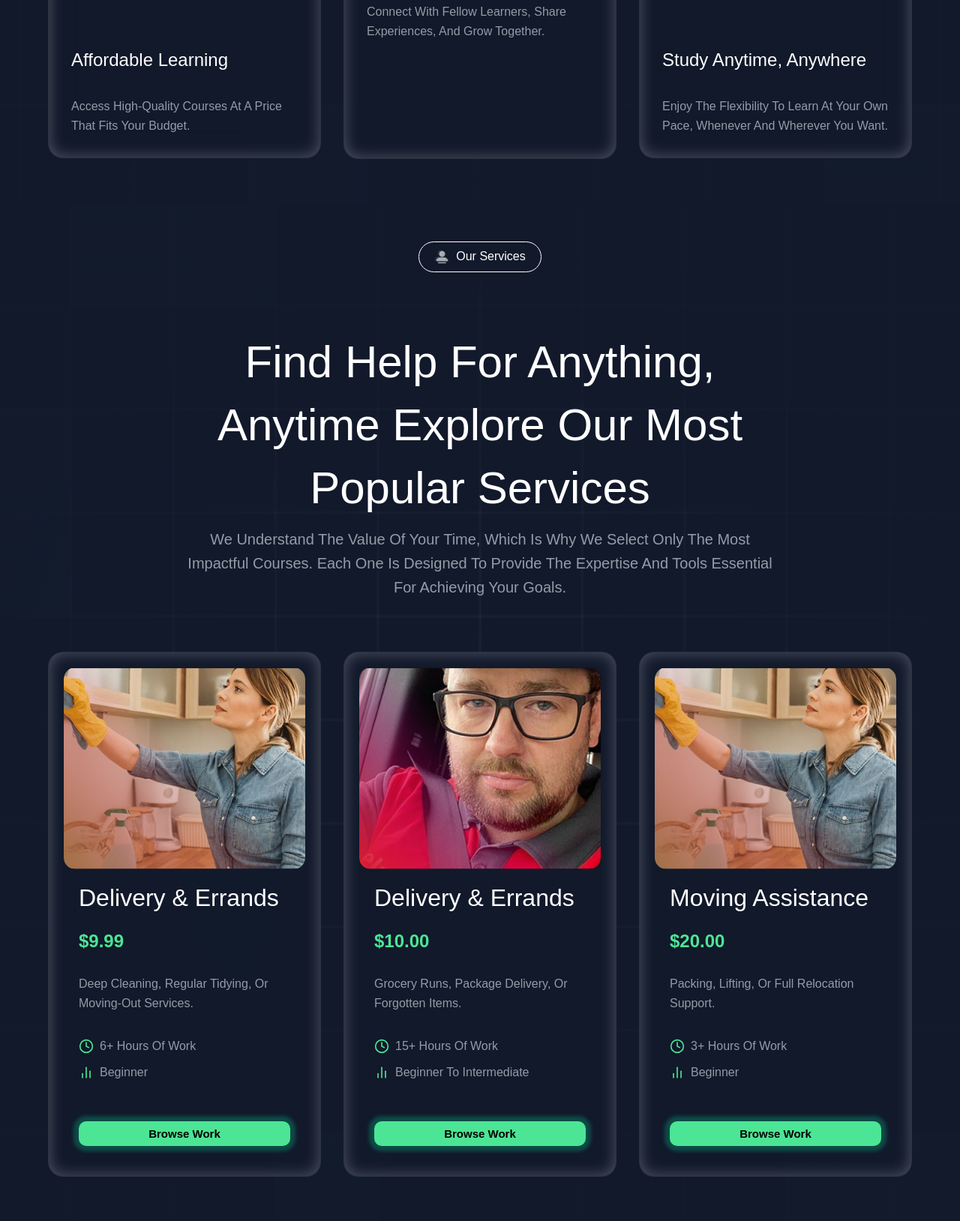
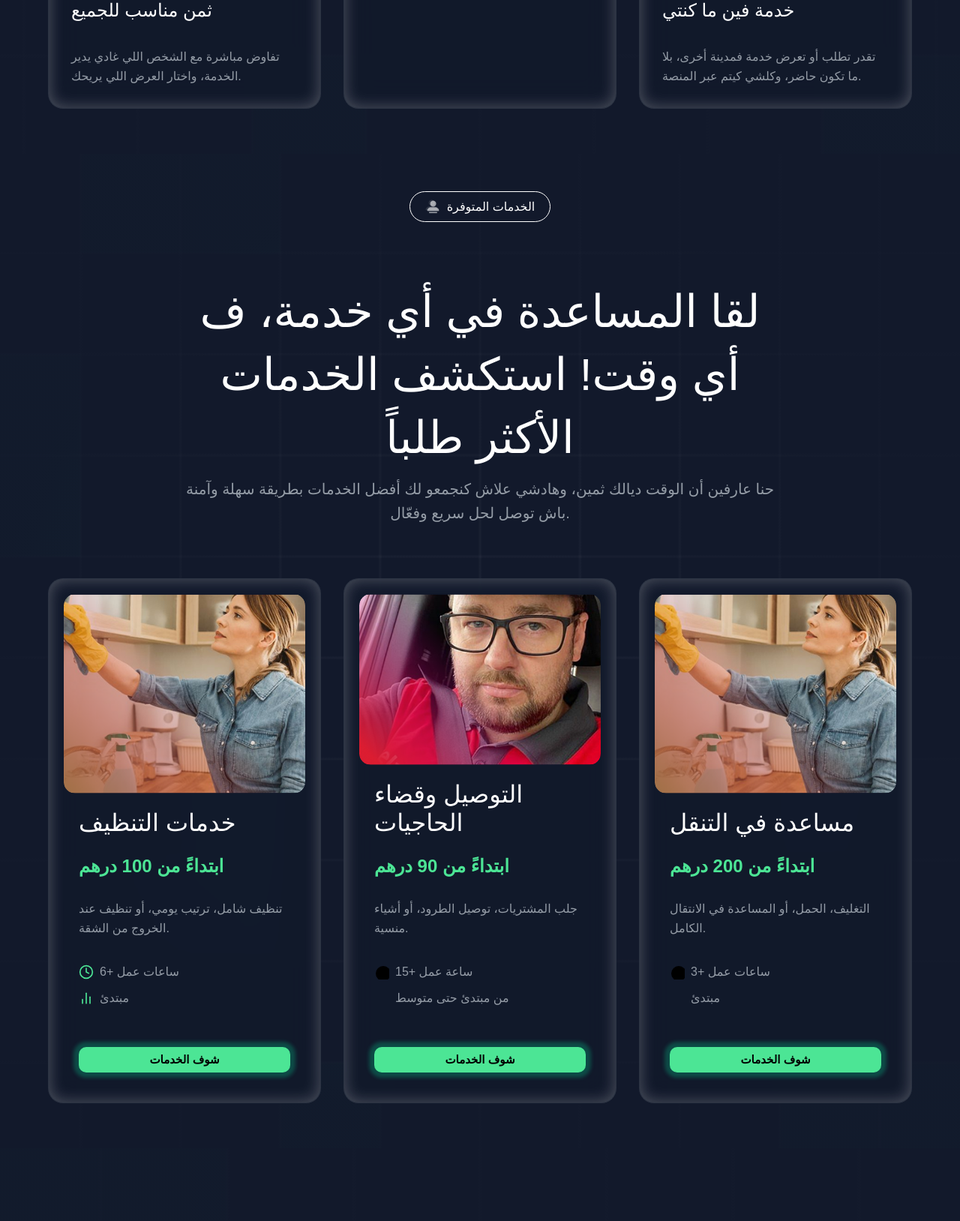
Before and after one commit to Yacobel/PFE, a PHP site: page / in a window 1280 px wide. Shown: the part 3694-5322 px from the top of the page at 75% size. Run offline with PHP 8.4, Linux system fonts and the light colour scheme; some web fonts are replaced.

Commit message:
Translate content to Arabic and update page title for localization

```diff
--- a/index.php
+++ b/index.php
@@ -1,9 +1,9 @@
 <!DOCTYPE html>
-<html lang="en">
+<html lang="ar">
 
 <head>
   <?php
-  $pageTitle = "Home";
+  $pageTitle = "الرئيسية";
   include 'components/head.php';
   ?>
   <link rel="stylesheet" href="./style/style.css">
@@ -25,25 +25,24 @@
       <div class="hero-info">
         <div class="rating">
           <p>
-            Rated <span>4.9 ★</span> by Freelance Experts
-            <img src="./style/images/rating.png" alt="Rating" />
+            من عند خبراء الفريلانس <span>4.9 ★</span> تقييمنــا
+            <img src="./style/images/rating.png" alt="تقييم" />
           </p>
         </div>
         <div class="header-hero">
           <div class="headline">
-            <h1>Get Your <span>Tasks</span> Done Anytime, Anywhere</h1>
+            <h1>خلي <span>المهام</span> يتدارو فأي وقت وفأي بلاصة</h1>
           </div>
           <div class="description">
             <p>
-              Post any task you need help with, and let skilled people in your
-              area accept and complete it for you.
+              زيد خدمتك، وخلي الناس القريبين ليك لي عندهم المهارات ياخدوها وينفذوها ليك.
             </p>
           </div>
         </div>
 
         <div class="hero-btn">
-          <a href="./register.php">Create Your Task Now
-            <img src="./style/images/Clip path group.png" alt="Arrow icon" />
+          <a href="./register.php">زيد خدمتك دابا!
+            <img src="./style/images/Clip path group.png" alt="آيقونة السهم" />
           </a>
         </div>
       </div>
@@ -52,60 +51,58 @@
     <!-- Video Explanation Section -->
     <div class="video-explain">
       <div class="img">
-        <!-- Video content will go here -->
+        <!-- غادي يكون هنا فيديو الشرح -->
       </div>
     </div>
 
     <!-- Solutions Section -->
     <div class="solution">
       <div class="our-solution">
-        <p>Our Solutions</p>
+        <p>الحلول ديالنا:</p>
       </div>
       <div class="headline">
-        <h2>A Smarter Way to Get Things Done, From Start to Finish</h2>
+        <h2>طريقة ذكية باش تدير المهام ديالك من الأول حتى للآخر</h2>
         <p>
-          Quickly describe what you need, set your location and deadline, and
-          post your task. No complicated steps — just clarity and control.
+          وصف الخدمة ديالك بسرعة، حدد المدينة والوقت، وزيدها فالموقع. بلا ما تدوخ، كلشي واضح وساهل.
         </p>
       </div>
       <div class="cards">
         <div class="card">
           <div class="card-icon">
-            <img src="./style/images/1.png" alt="Simple Task Posting" />
+            <img src="./style/images/1.png" alt="نشر المهمة بسهولة" />
           </div>
-          <h3>Simple Task Posting</h3>
+          <h3>نشر المهمة بسهولة</h3>
           <p>
-            Easily describe your task and set your preferences in minutes.
+            فدقايق، كتب شنو خاصك وخلي الناس تعرف الشروط ديالك.
           </p>
         </div>
         <div class="card">
           <div class="card-icon">
-            <img src="./style/images/1.png" alt="Quick Matching" />
+            <img src="./style/images/1.png" alt="مطابقة سريعة" />
           </div>
-          <h3>Quick Matching</h3>
-          <p>Get connected with skilled taskers in your area quickly.</p>
+          <h3>مطابقة سريعة</h3>
+          <p>كاتلقى ناس قريبين ليك ومهرة باش يديرو خدمتك بسرعة.</p>
         </div>
         <div class="card">
           <div class="card-icon">
-            <img src="./style/images/1.png" alt="Secure Payments" />
+            <img src="./style/images/1.png" alt="دفع آمن" />
           </div>
-          <h3>Secure Payments</h3>
-          <p>Pay only when your task is completed to your satisfaction.</p>
+          <h3>دفع آمن</h3>
+          <p>ما كتخلص حتى تكمل الخدمة و تكون راضي عليها.</p>
         </div>
       </div>
     </div>
 
+
    <!-- Advantages Section -->
 <div class="advantage">
   <div class="our-advantage">
-        <p>Our Advantages</p>
+    <p>علاش تختار منصتنا؟</p>
   </div>
   <div class="headline">
-        <h2>Why Thousands of Users Trust Us Every Day</h2>
+    <h2>علاش آلاف الناس كيعتمدوا علينا كل نهار؟</h2>
     <p>
-          Skill is designed to enhance your learning journey and advance your
-          career. With top-tier resources and tailored support, we provide
-          everything you need to achieve your objectives and beyond.
+      المنصة ديالنا كتوفر ليك طريقة سهلة وذكية باش تلقى أو تعرض خدمات في أي مدينة فالمغرب، بأمان وفعالية.
     </p>
   </div>
 
@@ -114,87 +111,86 @@
       <div class="images">
         <img
           src="./style/images/verification.png"
-              alt="Learn from the Best Icon" />
+          alt="Icon التحقق من المستخدمين" />
       </div>
       <div class="info-card">
-            <h3>Learn from the Best</h3>
+        <h3>مستخدمين متحقق منهم</h3>
         <p>
-              Benefit from the expertise of top-notch instructors and industry
-              professionals.
+          كندير تحقق من الهوية باش نضمنو الأمان والثقة بين الناس اللي كيطلبو وكيعرضو الخدمات.
         </p>
       </div>
     </div>
+
     <div class="card2">
       <div class="images">
-            <img src="./style/images/$.svg" alt="Affordable Learning Icon" />
+        <img src="./style/images/$.svg" alt="Icon الأسعار المناسبة" />
       </div>
       <div class="info-card">
-            <h3>Affordable Learning</h3>
+        <h3>ثمن مناسب للجميع</h3>
         <p>
-              Access high-quality courses at a price that fits your budget.
+          تفاوض مباشرة مع الشخص اللي غادي يدير الخدمة، واختار العرض اللي يريحك.
         </p>
       </div>
     </div>
+
     <div class="card3">
       <div class="images">
-            <img src="./style/images/f.svg" alt="Join Our Community Icon" />
+        <img src="./style/images/f.svg" alt="Icon المجتمع" />
       </div>
       <div class="info-card">
-            <h3>Join Our Community</h3>
+        <h3>مجتمع متعاون</h3>
         <p>
-              Connect with fellow learners, share experiences, and grow
-              together.
+          تواصل مع الناس فمدينتك، شارك التجارب ديالك، وخدم يد في يد مع محترفين.
         </p>
       </div>
     </div>
+
     <div class="card4">
       <div class="images">
         <img
           src="./style/images/contact.svg"
-              alt="Unlock Your Career Potential Icon" />
+          alt="Icon الفرص الجديدة" />
       </div>
       <div class="info-card">
-            <h3>Unlock Your Career Potential</h3>
+        <h3>فرص جديدة للخدمة</h3>
         <p>
-              Gain the skills and knowledge to advance your career and open
-              new opportunities.
+          سواء كنت كتشوف على خدمة ولا عندك مهارة، المنصة كتفتح ليك بيبان جديدة.
         </p>
       </div>
     </div>
+
     <div class="card5">
       <div class="images">
         <img
           src="./style/images/location.svg"
-              alt="Study Anytime, Anywhere Icon" />
+          alt="Icon الخدمة في أي بلاصة" />
       </div>
       <div class="info-card">
-            <h3>Study Anytime, Anywhere</h3>
+        <h3>خدمة فين ما كنتي</h3>
         <p>
-              Enjoy the flexibility to learn at your own pace, whenever and
-              wherever you want.
+          تقدر تطلب أو تعرض خدمة فمدينة أخرى، بلا ما تكون حاضر، وكلشي كيتم عبر المنصة.
         </p>
       </div>
     </div>
   </div>
 </div>
 
+
     <!-- Services Section -->
 <div class="our-services">
   <div class="services-button-container">
     <button class="services-button">
       <img src="./style/images/aboute.png" alt="Services icon" />
-          Our Services
+      الخدمات المتوفرة
     </button>
   </div>
 
   <div class="heading-section">
     <h2 class="main-heading">
-          Find Help for Anything, Anytime Explore Our Most Popular Services
+      لقا المساعدة في أي خدمة، ف أي وقت! استكشف الخدمات الأكثر طلباً
     </h2>
     <p class="sub-heading">
-          We understand the value of your time, which is why we select only
-          the most impactful courses. Each one is designed to provide the
-          expertise and tools essential for achieving your goals.
+      حنا عارفين أن الوقت ديالك ثمين، وهادشي علاش كنجمعو لك أفضل الخدمات بطريقة سهلة وآمنة باش توصل لحل سريع وفعّال.
     </p>
   </div>
 
@@ -202,175 +198,127 @@
     <!-- Service Card 1 -->
     <div class="service-card">
       <div class="card-image">
-            <img
-              src="./style/images/Gradient+Image.png"
-              alt="Delivery & Errands" />
+        <img src="./style/images/Gradient+Image.png" alt="خدمات التنظيف" />
       </div>
       <div class="card-content">
-            <h3 class="card-title">Delivery & Errands</h3>
+        <h3 class="card-title">خدمات التنظيف</h3>
         <div class="price-container">
-              <span class="current-price">$9.99</span>
+          <span class="current-price">ابتداءً من 100 درهم</span>
         </div>
         <p class="card-description">
-              Deep cleaning, regular tidying, or moving-out services.
+          تنظيف شامل، ترتيب يومي، أو تنظيف عند الخروج من الشقة.
         </p>
 
         <div class="card-details">
           <div class="detail-item">
-                <svg
-                  xmlns="http://www.w3.org/2000/svg"
-                  width="24"
-                  height="24"
-                  viewBox="0 0 24 24"
-                  fill="none"
-                  stroke="currentColor"
-                  stroke-width="2"
-                  stroke-linecap="round"
-                  stroke-linejoin="round">
+            <!-- Icon: Clock -->
+            <svg xmlns="http://www.w3.org/2000/svg" width="24" height="24"
+              viewBox="0 0 24 24" fill="none" stroke="currentColor"
+              stroke-width="2" stroke-linecap="round" stroke-linejoin="round">
               <circle cx="12" cy="12" r="10"></circle>
               <polyline points="12 6 12 12 16 14"></polyline>
             </svg>
-                <span>6+ Hours of work</span>
+            <span>6+ ساعات عمل</span>
           </div>
 
           <div class="detail-item">
-                <svg
-                  xmlns="http://www.w3.org/2000/svg"
-                  width="24"
-                  height="24"
-                  viewBox="0 0 24 24"
-                  fill="none"
-                  stroke="currentColor"
-                  stroke-width="2"
-                  stroke-linecap="round"
-                  stroke-linejoin="round">
+            <!-- Icon: Bar Chart -->
+            <svg xmlns="http://www.w3.org/2000/svg" width="24" height="24"
+              viewBox="0 0 24 24" fill="none" stroke="currentColor"
+              stroke-width="2" stroke-linecap="round" stroke-linejoin="round">
               <line x1="18" y1="20" x2="18" y2="10"></line>
               <line x1="12" y1="20" x2="12" y2="4"></line>
               <line x1="6" y1="20" x2="6" y2="14"></line>
             </svg>
-                <span>Beginner</span>
+            <span>مبتدئ</span>
           </div>
         </div>
 
-            <button class="browse-button">Browse Work</button>
+        <button class="browse-button">شوف الخدمات</button>
       </div>
     </div>
 
+    <!-- نفس الهيكل للبطاقات الأخرى -->
     <!-- Service Card 2 -->
     <div class="service-card">
       <div class="card-image">
-            <img
-              src="./style/images/Gradient+Image (1).png"
-              alt="Delivery & Errands" />
+        <img src="./style/images/Gradient+Image (1).png" alt="التوصيل وقضاء الحاجيات" />
       </div>
       <div class="card-content">
-            <h3 class="card-title">Delivery & Errands</h3>
+        <h3 class="card-title">التوصيل وقضاء الحاجيات</h3>
         <div class="price-container">
-              <span class="current-price">$10.00</span>
+          <span class="current-price">ابتداءً من 90 درهم</span>
         </div>
         <p class="card-description">
-              Grocery runs, package delivery, or forgotten items.
+          جلب المشتريات، توصيل الطرود، أو أشياء منسية.
         </p>
 
         <div class="card-details">
           <div class="detail-item">
-                <svg
-                  xmlns="http://www.w3.org/2000/svg"
-                  width="24"
-                  height="24"
-                  viewBox="0 0 24 24"
-                  fill="none"
-                  stroke="currentColor"
-                  stroke-width="2"
-                  stroke-linecap="round"
-                  stroke-linejoin="round">
+            <!-- Icon: Clock -->
+            <svg xmlns="http://www.w3.org/2000/svg" ...>
               <circle cx="12" cy="12" r="10"></circle>
               <polyline points="12 6 12 12 16 14"></polyline>
             </svg>
-                <span>15+ Hours of Work</span>
+            <span>15+ ساعة عمل</span>
           </div>
 
           <div class="detail-item">
-                <svg
-                  xmlns="http://www.w3.org/2000/svg"
-                  width="24"
-                  height="24"
-                  viewBox="0 0 24 24"
-                  fill="none"
-                  stroke="currentColor"
-                  stroke-width="2"
-                  stroke-linecap="round"
-                  stroke-linejoin="round">
+            <!-- Icon: Bar Chart -->
+            <svg xmlns="http://www.w3.org/2000/svg" ...>
               <line x1="18" y1="20" x2="18" y2="10"></line>
               <line x1="12" y1="20" x2="12" y2="4"></line>
               <line x1="6" y1="20" x2="6" y2="14"></line>
             </svg>
-                <span>Beginner To Intermediate</span>
+            <span>من مبتدئ حتى متوسط</span>
           </div>
         </div>
 
-            <button class="browse-button">Browse Work</button>
+        <button class="browse-button">شوف الخدمات</button>
       </div>
     </div>
 
     <!-- Service Card 3 -->
     <div class="service-card">
       <div class="card-image">
-            <img
-              src="./style/images/Gradient+Image.png"
-              alt="Moving Assistance" />
+        <img src="./style/images/Gradient+Image.png" alt="مساعدة في التنقل" />
       </div>
       <div class="card-content">
-            <h3 class="card-title">Moving Assistance</h3>
+        <h3 class="card-title">مساعدة في التنقل</h3>
         <div class="price-container">
-              <span class="current-price">$20.00</span>
+          <span class="current-price">ابتداءً من 200 درهم</span>
         </div>
         <p class="card-description">
-              Packing, lifting, or full relocation support.
+          التغليف، الحمل، أو المساعدة في الانتقال الكامل.
         </p>
 
         <div class="card-details">
           <div class="detail-item">
-                <svg
-                  xmlns="http://www.w3.org/2000/svg"
-                  width="24"
-                  height="24"
-                  viewBox="0 0 24 24"
-                  fill="none"
-                  stroke="currentColor"
-                  stroke-width="2"
-                  stroke-linecap="round"
-                  stroke-linejoin="round">
+            <!-- Icon: Clock -->
+            <svg xmlns="http://www.w3.org/2000/svg" ...>
               <circle cx="12" cy="12" r="10"></circle>
               <polyline points="12 6 12 12 16 14"></polyline>
             </svg>
-                <span>3+ Hours of Work</span>
+            <span>3+ ساعات عمل</span>
           </div>
 
           <div class="detail-item">
-                <svg
-                  xmlns="http://www.w3.org/2000/svg"
-                  width="24"
-                  height="24"
-                  viewBox="0 0 24 24"
-                  fill="none"
-                  stroke="currentColor"
-                  stroke-width="2"
-                  stroke-linecap="round"
-                  stroke-linejoin="round">
+            <!-- Icon: Bar Chart -->
+            <svg xmlns="http://www.w3.org/2000/svg" ...>
               <line x1="18" y1="20" x2="18" y2="10"></line>
               <line x1="12" y1="20" x2="12" y2="4"></line>
               <line x1="6" y1="20" x2="6" y2="14"></line>
             </svg>
-                <span>Beginner</span>
+            <span>مبتدئ</span>
           </div>
         </div>
 
-            <button class="browse-button">Browse Work</button>
+        <button class="browse-button">شوف الخدمات</button>
       </div>
     </div>
   </div>
 </div>
+
 
     <!-- Testimonials Section -->
     <div class="testimonials-container">
```
Lines whose indentation alone changed are shown as unchanged.
